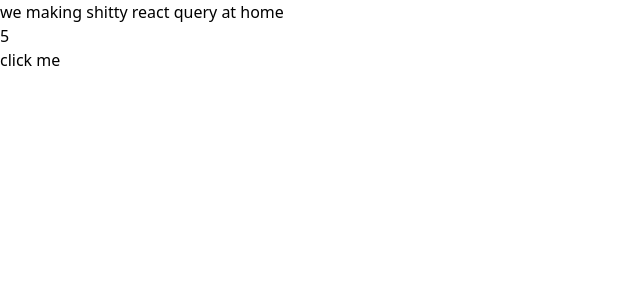
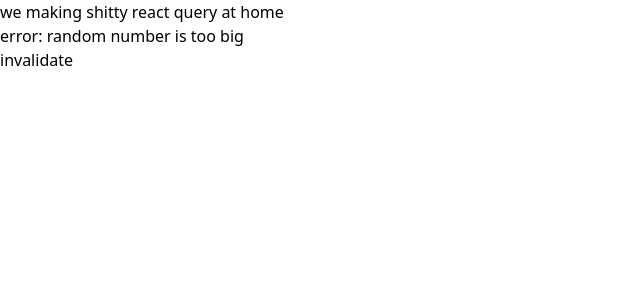
Before and after one commit to bmdavis419/effect-plus-sveltekit, a SvelteKit app: page /europa in a window 1280 px wide. Shown: the top 300 px of the page, without its empty margins (0-640 px from the left). Built offline with nearby package versions, Linux system fonts and the light colour scheme.

Commit message:
pretty solid first demo of europa query

```diff
--- a/src/routes/europa/+page.svelte
+++ b/src/routes/europa/+page.svelte
@@ -1,23 +1,34 @@
 <script>
 	import { getEuropaClient } from './europaClient.svelte.js';
-	import { createEuropaQuery } from './europaQuery.js';
-
-	const { data } = $props();
-
-	$inspect(data);
 
 	const client = getEuropaClient();
 
-	// THIS DOES NOT WORK IF DESTRUCTURED
-	let weirdObjMan = client.testWeirdStateStuff();
+	const myFirstQuery = client.createQuery({
+		queryFn: async () => {
+			console.log('big boy got run');
+			const randomNumber = Math.random();
+			await new Promise((resolve) => setTimeout(resolve, 100));
 
-	$inspect(weirdObjMan.value);
+			if (randomNumber > 0.5) {
+				throw new Error('random number is too big');
+			}
+
+			return randomNumber;
+		},
+		queryKey: ['lul']
+	});
 </script>
 
 <div>we making shitty react query at home</div>
 
-<div>
-	{weirdObjMan.value}
-</div>
+{#if myFirstQuery.isLoading}
+	<div>loading...</div>
+{:else if myFirstQuery.error}
+	<div>error: {myFirstQuery.error.message}</div>
+{:else if myFirstQuery.data}
+	<div>your random number is {myFirstQuery.data}</div>
+{/if}
 
-<button onclick={() => (weirdObjMan.value = weirdObjMan.value + 1)}> click me </button>
+<!-- <button onclick={() => myFirstQuery.refetch()}>refetch test</button> -->
+
+<button onclick={() => myFirstQuery.refetch()}>invalidate</button>
--- a/src/routes/europa/europaClient.svelte.ts
+++ b/src/routes/europa/europaClient.svelte.ts
@@ -1,37 +1,143 @@
 import { getContext, setContext } from 'svelte';
+import {
+	defaultEuropaQueryOptions,
+	type AnyEuropaQuery,
+	type EuropaQuery,
+	type EuropaQueryDef,
+	type EuropaQueryOptions
+} from './europaQuery';
 
 class EuropaClient {
-	private queries = [];
+	private queries: AnyEuropaQuery[] = [];
 
 	constructor() {
 		$effect(() => {
-			console.log('the amongus imposter has vented');
+			const boundHandler = () => this.handleWindowFocus();
+			document.addEventListener('visibilitychange', boundHandler);
+			return () => {
+				document.removeEventListener('visibilitychange', boundHandler);
+			};
 		});
 	}
 
-	// todo: create a europa query and add it to the list while tracking everything
+	private handleWindowFocus() {
+		const isVisible = !document.hidden;
 
-	testWeirdStateStuff() {
-		let demoState = $state(0);
+		if (isVisible) {
+			const queriesToRerun = this.queries.filter((query) => {
+				return query._def.options.refetchOnWindowFocus;
+			});
+
+			this.rerunQueries(queriesToRerun);
+		}
+	}
+
+	private findQueriesByKey(key: string[]) {
+		return this.queries.filter((query) => {
+			const queryKey = query._def.key;
+			return key.every((k, i) => k === queryKey[i]);
+		});
+	}
+
+	private async rerunQueries(queries: AnyEuropaQuery[]) {
+		const queryPromises = queries.map(async (query) => {
+			try {
+				query.isLoading = true;
+				query.data = await query._def.resolver();
+			} catch (error) {
+				console.error('Query failed:', error);
+				query.error = error as Error;
+			} finally {
+				query.isLoading = false;
+			}
+		});
+
+		await Promise.all(queryPromises);
+	}
+
+	async invalidateQuery(key: string[]) {
+		const queries = this.findQueriesByKey(key);
+
+		await this.rerunQueries(queries);
+	}
+
+	createQuery<TOutput>(queryData: {
+		queryFn: () => Promise<TOutput>;
+		queryKey: string[];
+		options?: Partial<EuropaQueryOptions>;
+	}): EuropaQuery<TOutput> {
+		const _def: EuropaQueryDef<TOutput> = {
+			$types: { output: null as unknown as TOutput },
+			key: queryData.queryKey,
+			resolver: queryData.queryFn,
+			options: {
+				...defaultEuropaQueryOptions,
+				...queryData.options
+			}
+		};
+
+		let data = $state<TOutput | undefined>();
+		let isLoading = $state(false);
+		let error = $state<Error | undefined>();
 
 		$effect(() => {
-			const lul = setInterval(() => {
-				demoState = demoState + 1;
-			}, 1000);
+			const run = async () => {
+				try {
+					isLoading = true;
+					error = undefined;
+					data = await _def.resolver();
+				} catch (e) {
+					error = e as Error;
+					console.error('Query failed:', e);
+				} finally {
+					isLoading = false;
+				}
+			};
 
-			return () => {
-				clearInterval(lul);
-			};
+			if (_def.options.refetchOnMount) {
+				run();
+			}
 		});
 
-		return {
-			get value() {
-				return demoState;
-			},
-			set value(newVal) {
-				demoState = newVal;
+		const refetch = async () => {
+			try {
+				isLoading = true;
+				error = undefined;
+				data = await _def.resolver();
+			} catch (e) {
+				error = e as Error;
+				console.error('Query failed:', e);
+			} finally {
+				isLoading = false;
 			}
 		};
+
+		const newQuery: EuropaQuery<TOutput> = {
+			_def,
+			refetch,
+			get error() {
+				return error;
+			},
+			set error(value) {
+				error = value;
+			},
+			get data() {
+				return data;
+			},
+			set data(value) {
+				data = value;
+			},
+			get isLoading() {
+				return isLoading;
+			},
+			set isLoading(value) {
+				isLoading = value;
+			}
+		};
+
+		this.queries.push(newQuery);
+
+		return newQuery;
 	}
 }
 
@@ -39,7 +145,6 @@ const DEFAULT_KEY = '$_europa_client';
 
 export const createEuropaClient = (key: string = DEFAULT_KEY) => {
 	const client = new EuropaClient();
-
 	return setContext(key, client);
 };
 
--- a/src/routes/europa/europaQuery.ts
+++ b/src/routes/europa/europaQuery.ts
@@ -1,31 +1,31 @@
+export type EuropaQueryOptions = {
+	refetchOnWindowFocus: boolean;
+	refetchOnMount: boolean;
+};
+
+export const defaultEuropaQueryOptions: EuropaQueryOptions = {
+	refetchOnWindowFocus: true,
+	refetchOnMount: true
+};
+
 export type EuropaQueryDef<TOutput> = {
 	$types: {
 		output: TOutput;
 	};
 	key: string[];
-	resolver: (...args: any[]) => Promise<TOutput>;
+	resolver: () => Promise<TOutput>;
+	options: EuropaQueryOptions;
 };
 
 export type EuropaQueryMethods<TOutput> = {
 	data: TOutput | undefined;
 	isLoading: boolean;
+	refetch: () => Promise<void>;
+	error: Error | undefined;
 };
 
 export type EuropaQuery<TOutput> = {
 	_def: EuropaQueryDef<TOutput>;
 } & EuropaQueryMethods<TOutput>;
 
-export const createEuropaQuery = <TOutput>(data: {
-	queryFn: (...args: any[]) => Promise<TOutput>;
-	queryKey: string[];
-}): EuropaQuery<TOutput> => {
-	return {
-		_def: {
-			$types: { output: undefined as unknown as TOutput },
-			key: data.queryKey,
-			resolver: data.queryFn
-		},
-		data: undefined,
-		isLoading: false
-	};
-};
+export type AnyEuropaQuery = EuropaQuery<any>;
```
